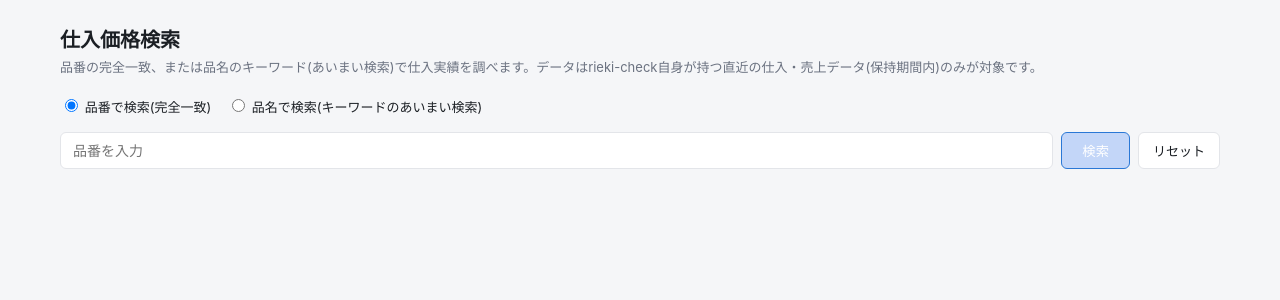
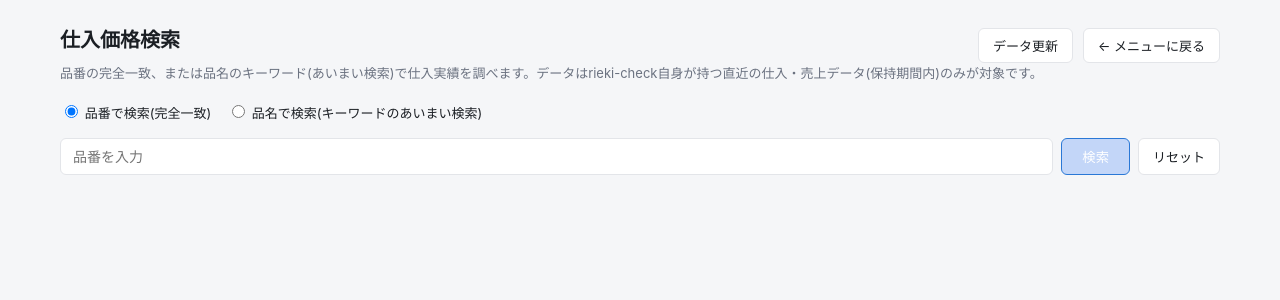
Before and after one commit to DevTake44/rieki-check-app, a Next.js app: page /purchase-lookup in a window 1280 px wide. Shown: the top 300 px of the page. Built offline with nearby package versions, Linux system fonts and the light colour scheme.

Commit message:
Add files via upload

```diff
--- a/app/layout.tsx
+++ b/app/layout.tsx
@@ -2,8 +2,8 @@ import type { Metadata } from "next";
 import "./globals.css";
 
 export const metadata: Metadata = {
-  title: "値上げ検知ダッシュボード",
-  description: "仕入 値上げ検知ダッシュボード",
+  title: "統合DXダッシュボード",
+  description: "仕入・売上データの照合・分析ツール一式",
 };
 
 export default function RootLayout({ children }: { children: React.ReactNode }) {
--- a/app/purchase-lookup/page.tsx
+++ b/app/purchase-lookup/page.tsx
@@ -1,5 +1,6 @@
 "use client";
 import { useState } from "react";
+import Link from "next/link";
 
 type SupplierPriceRow = {
   supplier_name: string;
@@ -83,7 +84,17 @@ export default function PurchaseLookupPage() {
 
   return (
     <div className="page">
-      <h1>仕入価格検索</h1>
+      <div style={{ display: "flex", justifyContent: "space-between", alignItems: "flex-start" }}>
+        <h1>仕入価格検索</h1>
+        <div style={{ display: "flex", gap: 10, marginTop: 4, flexWrap: "wrap" }}>
+          <Link href="/upload" className="ghost-btn" style={{ textDecoration: "none" }}>
+            データ更新
+          </Link>
+          <Link href="/menu" className="ghost-btn" style={{ textDecoration: "none" }}>
+            ← メニューに戻る
+          </Link>
+        </div>
+      </div>
       <p className="subtitle">
         品番の完全一致、または品名のキーワード(あいまい検索)で仕入実績を調べます。データはrieki-check自身が持つ直近の仕入・売上データ(保持期間内)のみが対象です。
       </p>
```
